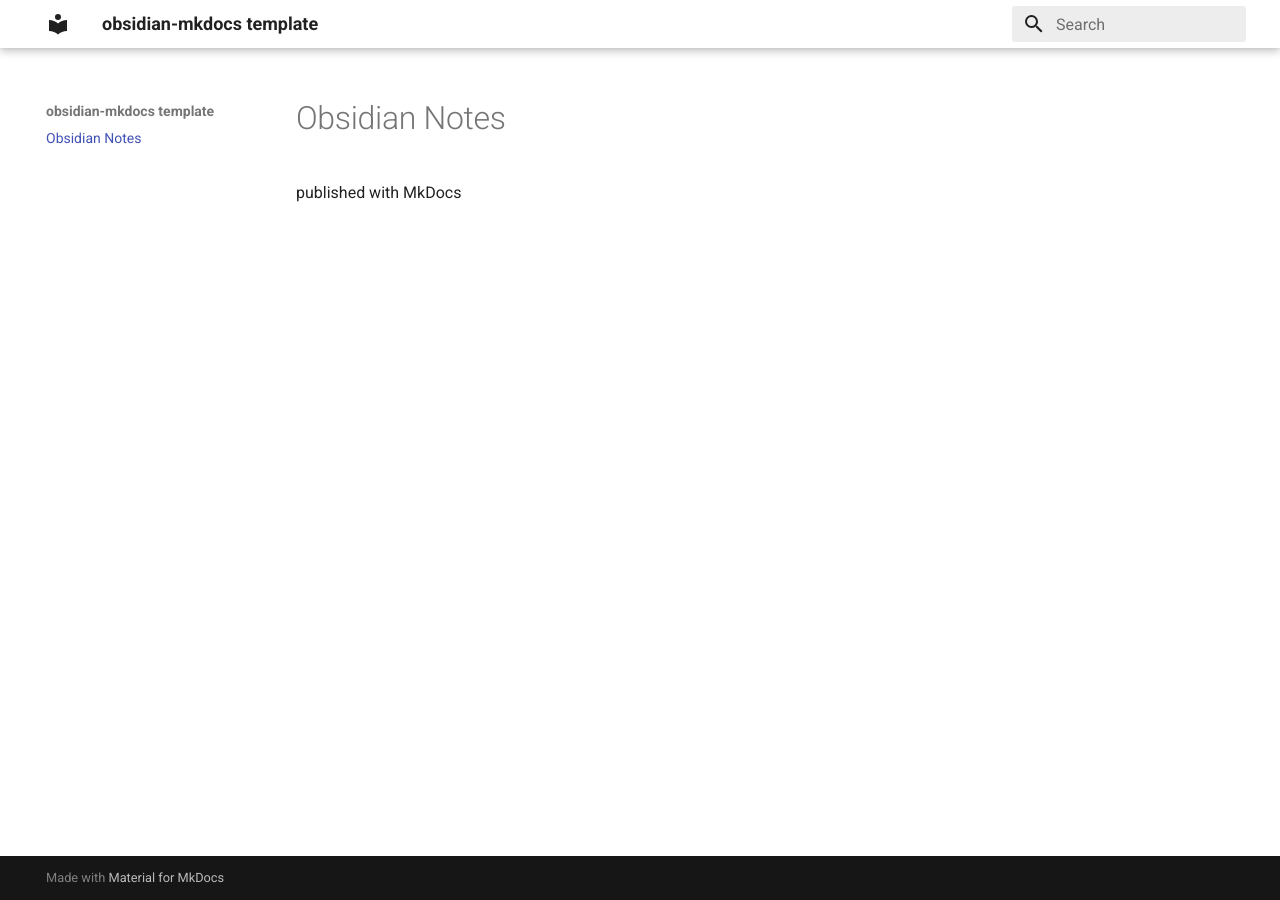
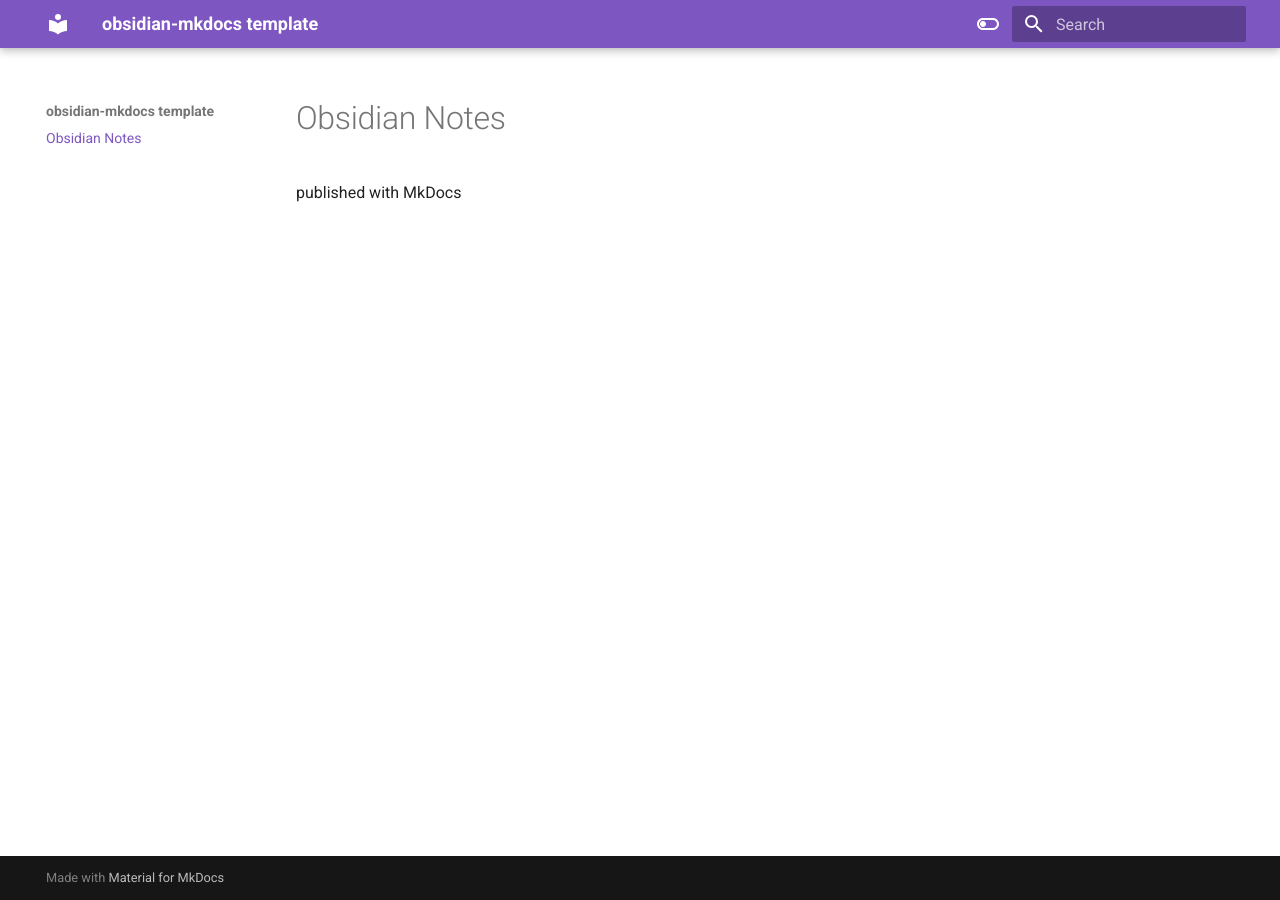
Before and after one commit to jobindjohn/obsidian-publish-mkdocs, an MkDocs documentation site: the page built from docs/index.md, in a window 1280 px wide. Built offline with MkDocs 1.6.1 and Material for MkDocs 9.7.7, drawn with Linux system fonts in a browser that asks for light colours.

Commit message:
Enable dark mode

```diff
--- a/mkdocs.yml
+++ b/mkdocs.yml
@@ -3,9 +3,24 @@ site_name: obsidian-mkdocs template
 theme:
     name: 'material'
     palette:
-        scheme: default
-        primary: white
-        accent: teal
+
+    # Light mode
+    - media: "(prefers-color-scheme: light)"
+      scheme: default
+      primary: deep purple
+      accent: indigo
+      toggle:
+        icon: material/toggle-switch-off-outline
+        name: Switch to dark mode
+
+    # Dark mode
+    - media: "(prefers-color-scheme: dark)"
+      scheme: slate
+      primary: deep purple
+      accent: blue
+      toggle:
+        icon: material/toggle-switch
+        name: Switch to light mode
 
 # Extensions
 markdown_extensions:
```
